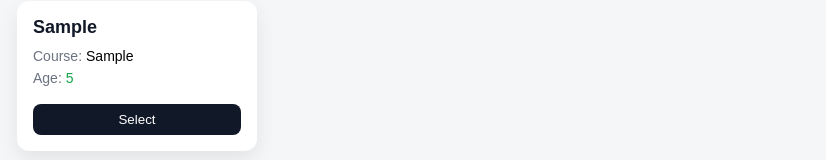
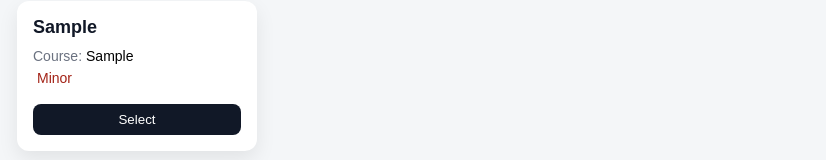
Before and after one commit to muskan-chouhan/react, a React (Vite) app in the folder 19-studentform-list-project/: page / in a window 1280 px wide. Both pictures are taken after typing "Sample", "Sample", "5" into the empty fields and a click on the button "Add Student". Shown: the part 354-514 px from the top of the page, without its empty margins (3-829 px from the left). Built offline with nearby package versions, Linux system fonts and the light colour scheme.

Commit message:
again  19 add logic adult and minor

```diff
--- a/19-studentform-list-project/src/component/StudentCard.jsx
+++ b/19-studentform-list-project/src/component/StudentCard.jsx
@@ -12,8 +12,11 @@ function StudentCard(props) {
                 </p>
 
                 <p className="student-info">
-                        <span className="label">Age:</span>
-                        <span className="value adult">{props.age}</span>
+                    {props.age >= 18 ? (
+                        <span className="value adult">Adult</span>
+                    ) : (
+                        <span className="value minor">Minor</span>
+                    )}
                 </p>
 
                 <button
--- a/19-studentform-list-project/src/index.css
+++ b/19-studentform-list-project/src/index.css
@@ -105,6 +105,10 @@ body {
 .value.adult {
   color: #16a34a;
 }
+.value.minor {
+  color: #a32216;
+}
+
 
 .select-btn {
   margin-top: 12px;
```
Lines whose indentation alone changed are shown as unchanged.
